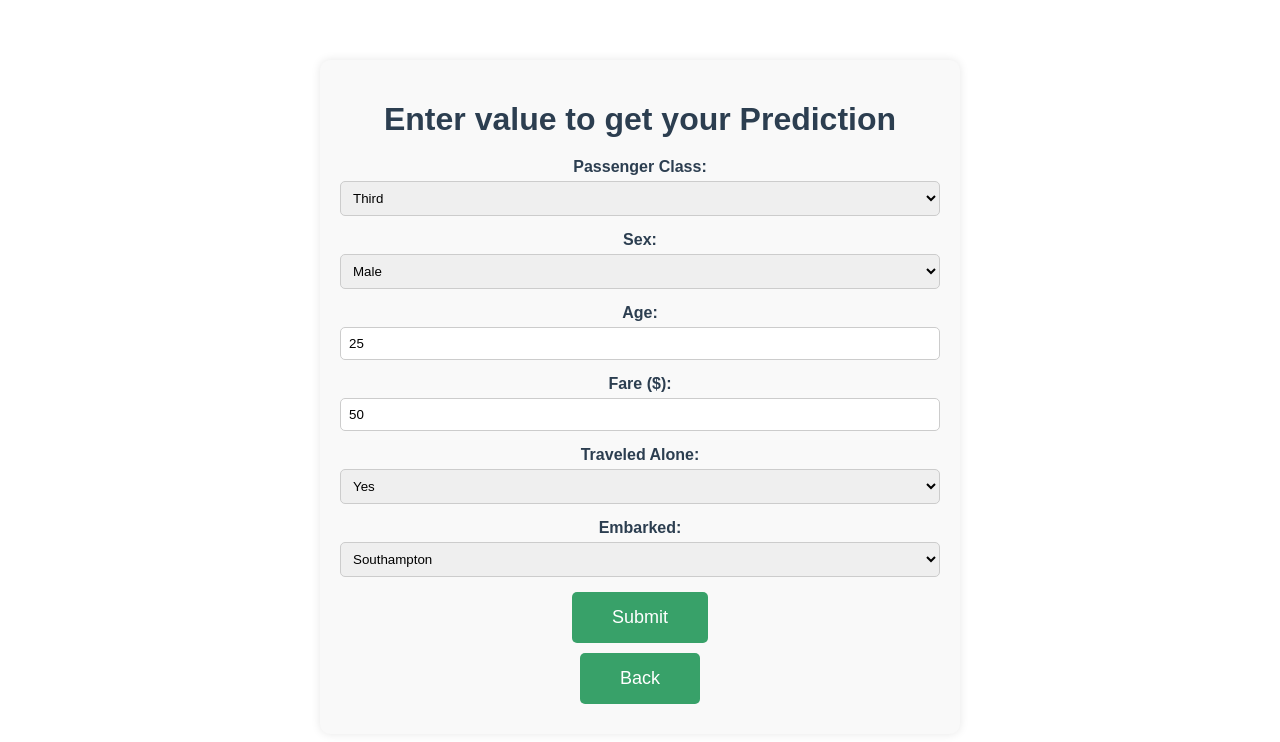
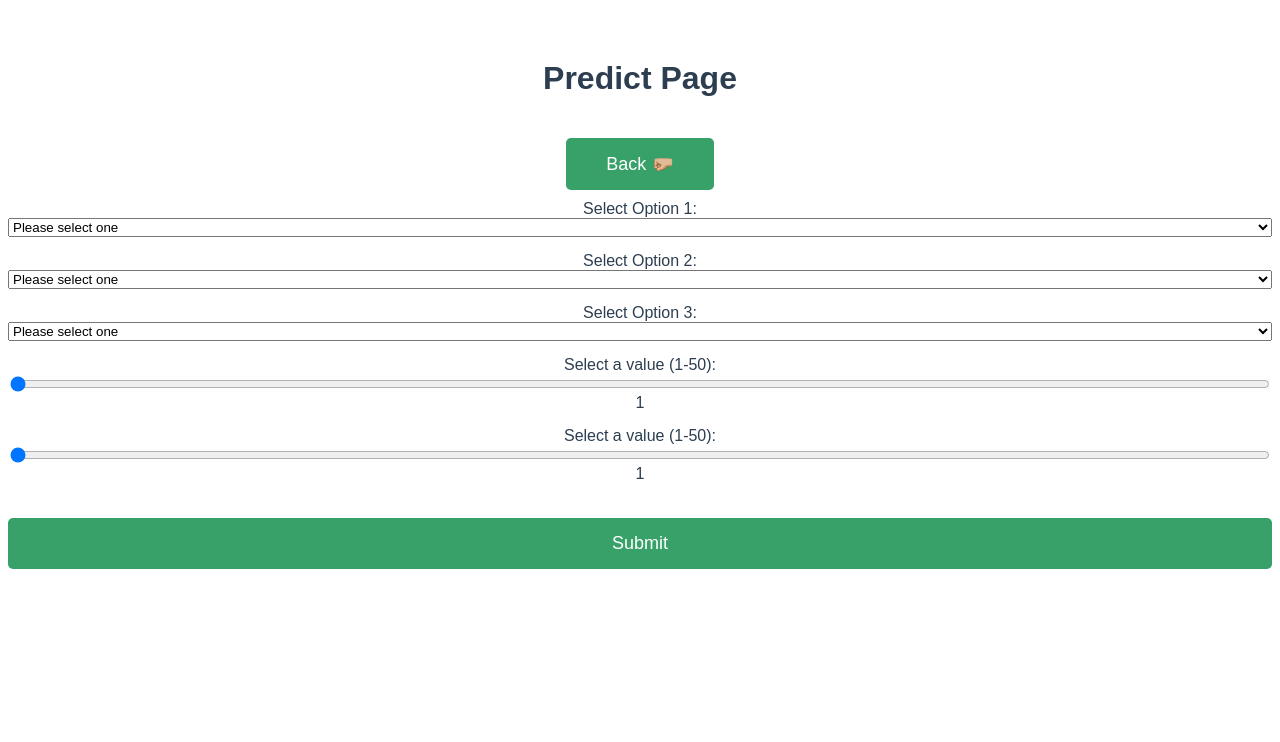
Before and after one commit to nemish493/SWE_Titanic_survial_model, a Vue app in the folder vue-frontend/: page /predict in a window 1280 px wide. Shown: the top 742 px of the page. Built offline with nearby package versions, Linux system fonts and the light colour scheme.

Commit message:
added dropdown fields and slider , and a submit button to post the data to the backend , the backedn will handle this form data and print out the values for further processing

```diff
--- a/vue-frontend/src/components/PredictPage.vue
+++ b/vue-frontend/src/components/PredictPage.vue
@@ -1,66 +1,54 @@
 <template>
-  <div class="predict-page">
-    <h1>Enter value to get your Prediction</h1>
+  <div>
+    <h1>Predict Page</h1>
+    <router-link to="/"><button class="cta-button">Back 🤛🏼</button></router-link>
 
-    <form @submit.prevent="submitForm" class="predict-form">
+    <!-- Combined form with dropdowns and sliders -->
+    <form @submit.prevent="submitForm" class="form-container">
       <div class="form-group">
-        <label for="pclass">Passenger Class:</label>
-        <select id="pclass" v-model="pclass">
-          <option>First</option>
-          <option>Second</option>
-          <option>Third</option>
+        <label for="dropdown1">Select Option 1:</label>
+        <select id="dropdown1" v-model="dropdown1" required>
+          <option disabled value="">Please select one</option>
+          <option value="Option 1A">Option 1A</option>
+          <option value="Option 1B">Option 1B</option>
+          <option value="Option 1C">Option 1C</option>
         </select>
       </div>
 
       <div class="form-group">
-        <label for="sex">Sex:</label>
-        <select id="sex" v-model="sex">
-          <option>Male</option>
-          <option>Female</option>
+        <label for="dropdown2">Select Option 2:</label>
+        <select id="dropdown2" v-model="dropdown2" required>
+          <option disabled value="">Please select one</option>
+          <option value="Option 2A">Option 2A</option>
+          <option value="Option 2B">Option 2B</option>
+          <option value="Option 2C">Option 2C</option>
         </select>
       </div>
 
       <div class="form-group">
-        <label for="age">Age:</label>
-        <input type="number" id="age" v-model.number="age" min="0" max="100">
-      </div>
-
-      <div class="form-group">
-        <label for="fare">Fare ($):</label>
-        <input type="number" id="fare" v-model.number="fare" min="0" max="500">
-      </div>
-
-      <div class="form-group">
-        <label for="traveledAlone">Traveled Alone:</label>
-        <select id="traveledAlone" v-model="traveledAlone">
-          <option>Yes</option>
-          <option>No</option>
+        <label for="dropdown3">Select Option 3:</label>
+        <select id="dropdown3" v-model="dropdown3" required>
+          <option disabled value="">Please select one</option>
+          <option value="Option 3A">Option 3A</option>
+          <option value="Option 3B">Option 3B</option>
+          <option value="Option 3C">Option 3C</option>
         </select>
       </div>
 
       <div class="form-group">
-        <label for="embarked">Embarked:</label>
-        <select id="embarked" v-model="embarked">
-          <option>Cherbourg</option>
-          <option>Queenstown</option>
-          <option>Southampton</option>
-        </select>
+        <label for="slider1">Select a value (1-50):</label>
+        <input type="range" id="slider1" v-model.number="slider1" min="1" max="50" required>
+        <span>{{ slider1 }}</span>
+      </div>
+
+      <div class="form-group">
+        <label for="slider2">Select a value (1-50):</label>
+        <input type="range" id="slider2" v-model.number="slider2" min="1" max="50" required>
+        <span>{{ slider2 }}</span>
       </div>
 
       <button type="submit" class="cta-button">Submit</button>
     </form>
-
-    <router-link to="/"><button class="cta-button">Back</button></router-link>
-
-
-    <div v-if="showModal" class="modal-overlay">
-      <div class="modal">
-        <h2>Prediction Result</h2>
-        <p v-if="loading">Loading...</p>
-        <p v-else>{{ resultMessage }}</p>
-        <button @click="closeModal" class="cta-button">Close</button>
-      </div>
-    </div>
   </div>
 </template>
 
@@ -70,86 +58,42 @@ import axios from 'axios';
 export default {
   data() {
     return {
-      pclass: 'Third',
-      sex: 'Male',
-      age: 25,
-      fare: 50,
-      traveledAlone: 'Yes',
-      embarked: 'Southampton',
-      showModal: false,
-      resultMessage: '',
-      loading: false
+      dropdown1: '',
+      dropdown2: '',
+      dropdown3: '',
+      slider1: 1,
+      slider2: 1
     };
   },
   methods: {
     async submitForm() {
-      this.loading = true;
-      this.showModal = true;
       try {
-        // Simulate response for now
-        // const response = await axios.post('http://127.0.0.1:8000/submit-form', {
-        await axios.post('http://127.0.0.1:8000/submit-form', {
-          pclass: this.pclass,
-          sex: this.sex,
-          age: this.age,
-          fare: this.fare,
-          traveledAlone: this.traveledAlone,
-          embarked: this.embarked
+        const response = await axios.post('http://127.0.0.1:8000/submit-form', {
+          dropdown1: this.dropdown1,
+          dropdown2: this.dropdown2,
+          dropdown3: this.dropdown3,
+          slider1: this.slider1,
+          slider2: this.slider2
         });
-
-        // Simulated response
-        this.resultMessage = 'Based on the input data, you would survive the Titanic crash!';
+        console.log(response.data);
       } catch (error) {
         console.error('Error submitting form:', error);
-        this.resultMessage = 'There was an error processing your request. Please try again.';
-      } finally {
-        this.loading = false;
       }
-    },
-    closeModal() {
-      this.showModal = false;
     }
   }
 }
 </script>
 
 <style>
-.predict-page {
-  max-width: 600px;
-  margin: 0 auto;
-  padding: 20px;
-  background-color: #f9f9f9;
-  border-radius: 10px;
-  box-shadow: 0 0 10px rgba(0, 0, 0, 0.1);
-}
-
-.predict-page h1 {
-  text-align: center;
-  margin-bottom: 20px;
-}
-
-.predict-form {
+.form-container {
   display: flex;
   flex-direction: column;
+  gap: 15px;
 }
 
 .form-group {
-  margin-bottom: 15px;
-}
-
-.form-group label {
-  display: block;
-  margin-bottom: 5px;
-  font-weight: bold;
-}
-
-.form-group input,
-.form-group select {
-  width: 100%;
-  padding: 8px;
-  border: 1px solid #ccc;
-  border-radius: 5px;
-  box-sizing: border-box;
+  display: flex;
+  flex-direction: column;
 }
 
 .cta-button {
@@ -161,42 +105,10 @@ export default {
   border-radius: 5px;
   cursor: pointer;
   transition: background-color 0.3s;
-  align-self: center;
+  margin-top: 20px;
 }
 
 .cta-button:hover {
   background-color: #1f9d55; /* Darker green on hover */
 }
-
-.modal-overlay {
-  position: fixed;
-  top: 0;
-  left: 0;
-  width: 100%;
-  height: 100%;
-  background: rgba(0, 0, 0, 0.5);
-  display: flex;
-  justify-content: center;
-  align-items: center;
-}
-
-.modal {
-  background: #fff;
-  padding: 30px 40px; /* Increased padding for better spacing */
-  border-radius: 10px;
-  max-width: 500px;
-  text-align: center;
-}
-
-.modal h2 {
-  margin-bottom: 20px; /* Added margin for spacing */
-}
-
-.modal p {
-  margin-bottom: 20px; /* Added margin for spacing */
-}
-
-.modal .cta-button {
-  margin-top: 20px; /* Added margin for spacing */
-}
 </style>
```
Also changed, not shown: 1 other file (tests, documents, lock files or other folders).
